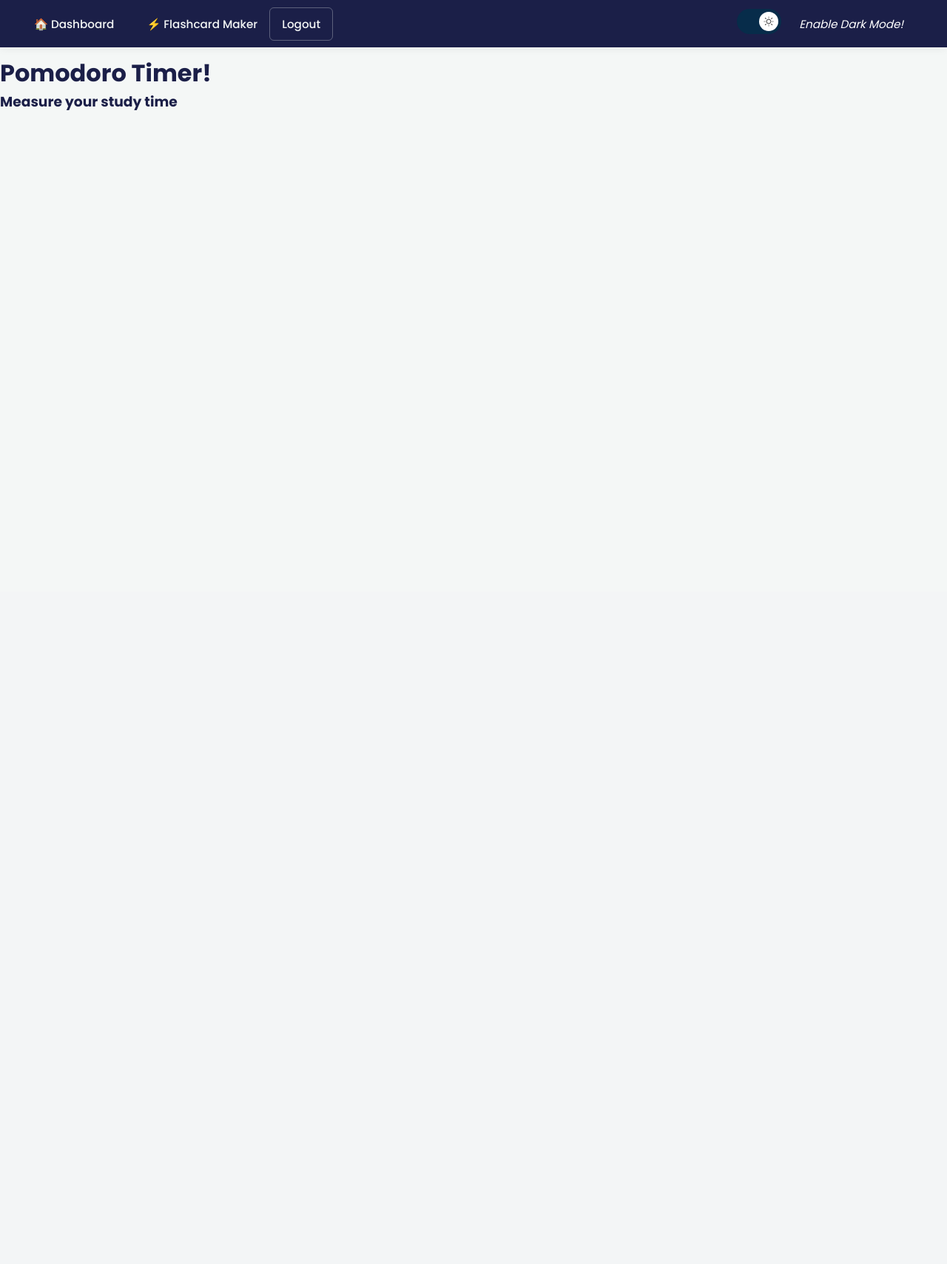
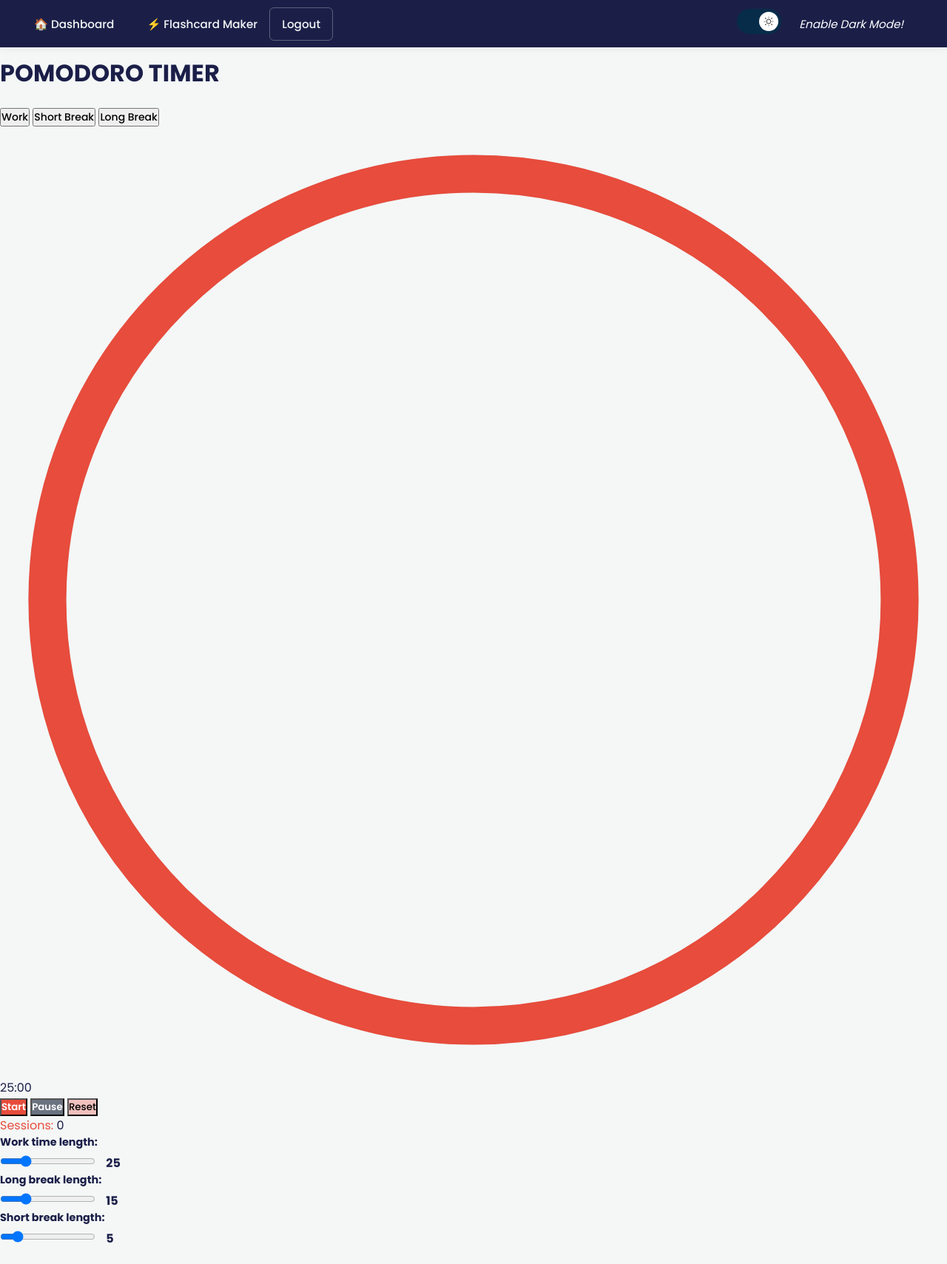
Before and after one commit to michaela357/orario-ATP3, a Flask app: page /timer_dashboard in a window 1280 px wide. Shown: the whole page at 74% size. Before the commit the page ends 149 px from the top, so only its background shows below. Run offline with Flask 3, Linux system fonts and the light colour scheme; the visitor is signed in with stand-in values (Sample User, id 1); some libraries are stand-ins or nearby versions.

Commit message:
Implement html file for pomodoro timer with work time, short and long break

```diff
--- a/templates/pomodoro.html
+++ b/templates/pomodoro.html
@@ -4,6 +4,57 @@ Pomodoro timer
 {% endblock %}
 
 {% block content %}
-<h1>Pomodoro Timer!</h1>
-<h3>Measure your study time</h3>
+  <main>
+   <div class="title-container">
+    <h1 class="main-title">POMODORO TIMER</h1>
+   </div>
+   <div class="timer-container">
+        <div id="error-message" class="error"></div>
+        <div id="success-message" class="success"></div>
+    <div class="timer-card">
+
+     <div class="tabs-flex">
+       <button id="tab-work" class="canva-button" onclick="switchMode('work')" style="font-weight: 500; font-size: 14px;">Work</button>
+       <button id="tab-short" class="canva-button" onclick="switchMode('short')" style="font-weight: 500; font-size: 14px;">Short Break</button>
+       <button id="tab-long" class="canva-button" onclick="switchMode('long')" style="font-weight: 500; font-size: 14px;">Long Break</button>
+     </div>
+
+     <div class="timer-ring-wrapper">
+      <svg class="svg-rotate" viewBox="0 0 200 200">
+        <circle cx="100" cy="100" r="90" fill="none" stroke="#e5e7eb" stroke-width="8"></circle>
+        <circle id="progress" class="progress-ring" cx="100" cy="100" r="90" fill="none" stroke="#e74c3c" stroke-width="8" stroke-linecap="round" stroke-dasharray="565.49" stroke-dashoffset="0"></circle>
+      </svg>
+      <div class="timer-display-wrapper">
+        <span id="timer-display">25:00</span>
+      </div>
+     </div>
+
+     <div class="controls-flex">
+       <button id="start-btn" class="canva-button btn-control" onclick="startTimer()" style="background: rgb(231, 76, 60); color: rgb(255, 255, 255); font-weight: 600;">Start</button>
+       <button id="pause-btn" class="canva-button btn-control hidden" onclick="pauseTimer()" style="background: rgb(107, 114, 128); color: rgb(255, 255, 255); font-weight: 600;">Pause</button>
+       <button class="canva-button btn-reset" onclick="resetTimer()" style="background: rgb(240, 192, 189); color: rgb(0, 0, 0); font-weight: 500;">Reset</button>
+     </div>
+
+     <div class="session-tracker">
+       <span style="color: rgb(231, 76, 60); font-weight: 400; font-size: 16px;">Sessions:</span>
+       <span id="session-count" class="session-count-num">0</span>
+     </div>
+
+    </div>
+   </div>
+  </main>
+
+<label for="work_time" style="display: block; font-weight: bold; margin-bottom: 5px; font-size: 0.9rem;">Work time length:</label>
+<input type="range" min="1" max="100" value="25" class="slider" id="work_time" oninput="this.nextElementSibling.value = this.value">
+<output style="font-weight: bold; margin-left: 10px;">25</output>
+
+<label for="long_time" style="display: block; font-weight: bold; margin-bottom: 5px; font-size: 0.9rem;">Long break length:</label>
+<input type="range" min="1" max="60" value="15" class="slider" id="long_time" oninput="this.nextElementSibling.value = this.value">
+<output style="font-weight: bold; margin-left: 10px;">15</output>
+
+<label for="short_time" style="display: block; font-weight: bold; margin-bottom: 5px; font-size: 0.9rem;">Short break length:</label>
+<input type="range" min="1" max="30" value="5" class="slider" id="short_time" oninput="this.nextElementSibling.value = this.value">
+<output style="font-weight: bold; margin-left: 10px;">5</output>
+
+<script src="../static/js/pomodoro_timer.js"></script>
 {% endblock %}
```
